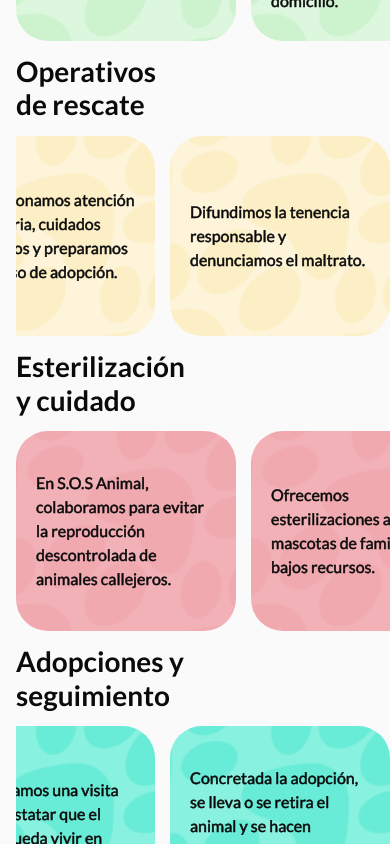
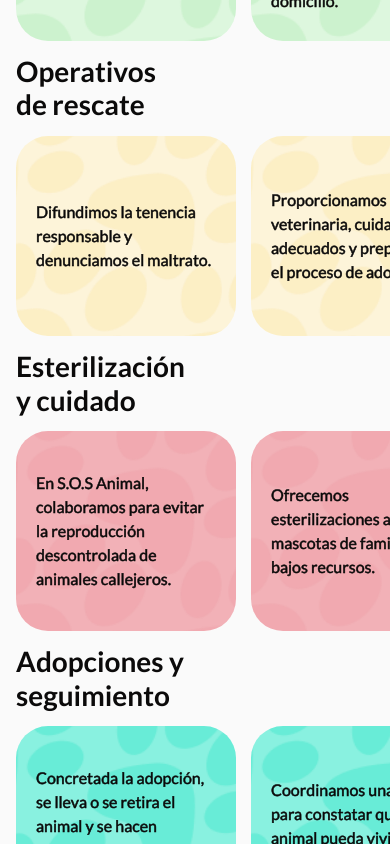
Before and after one commit to agucamejo/SOSAnimal, a React (Vite) app: page /about in a window 390 px wide. Shown: the part 1160-2004 px from the top of the page. Built offline with nearby package versions, Linux system fonts and the light colour scheme.

Commit message:
Fixing bugs

```diff
--- a/src/styles/components/about.scss
+++ b/src/styles/components/_about.scss
@@ -145,8 +145,6 @@
                 .container-reverse{
                     display: flex;
                     justify-content: flex-end;
-
-
                 }
                 .h3-reverse{
                     text-align: right;
@@ -160,6 +158,7 @@
                 align-items: center;
                 overflow: hidden;
                 overflow-x: scroll;
+
                 &::-webkit-scrollbar {
                     display: none;
                 }
@@ -205,6 +204,10 @@
 
             .rows-reverse{
                 flex-direction: row-reverse;
+
+                @media screen and (max-width: 767px) {
+                    flex-direction: row;
+                }
             }
 
             .bg-green{
```
